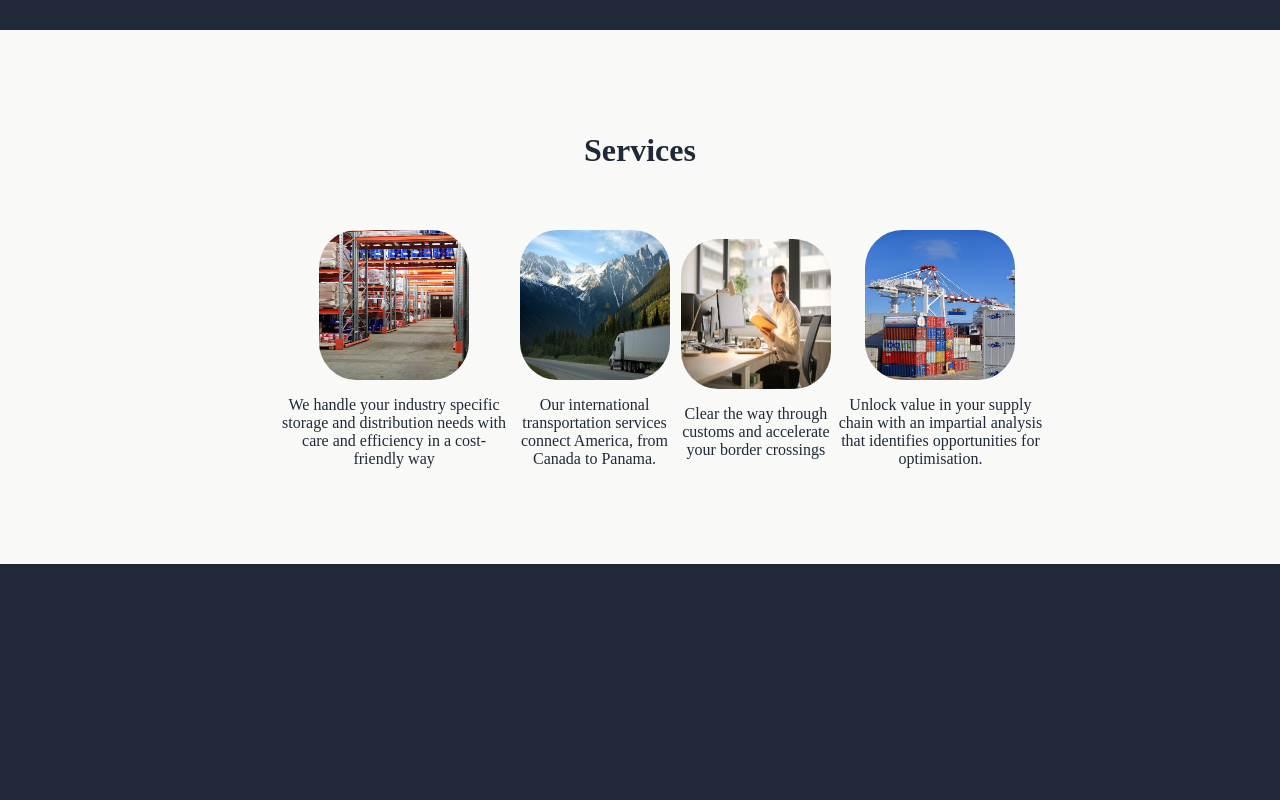
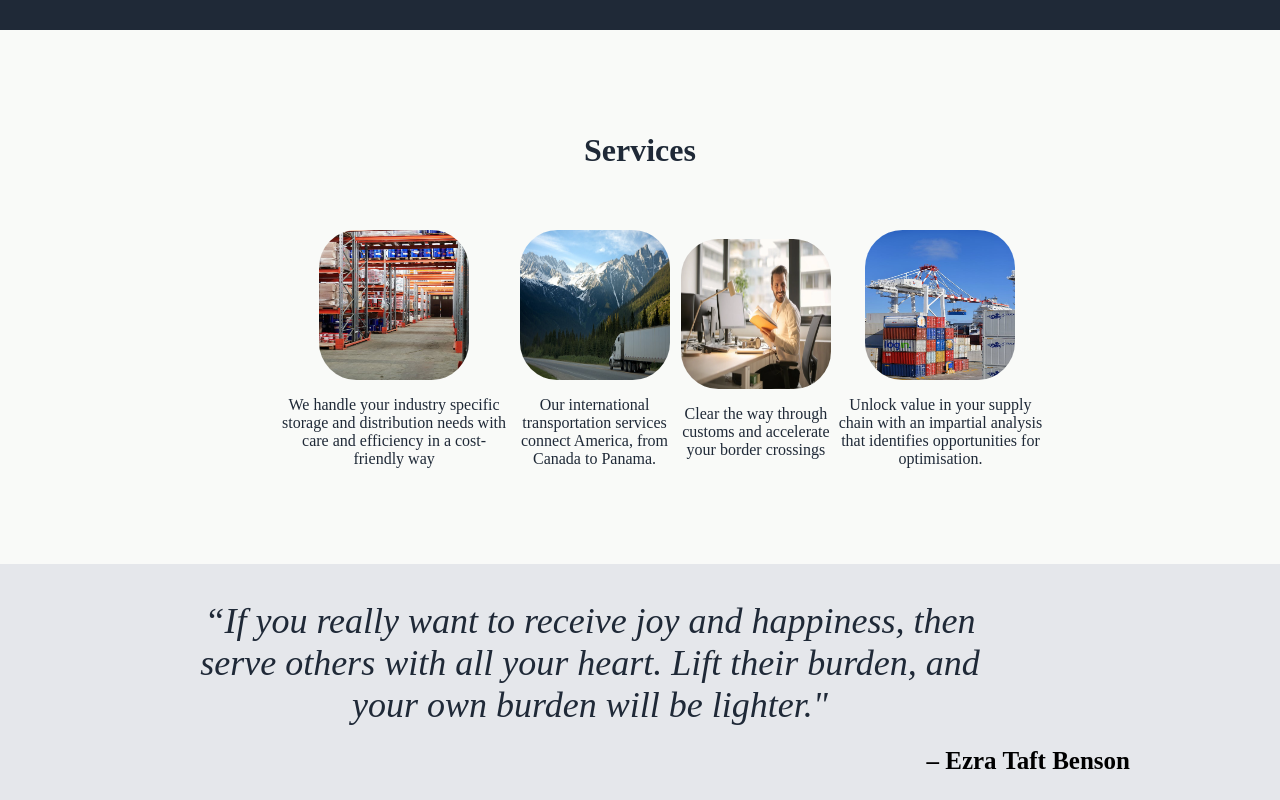
Before and after one commit to niko994/Landing-Page, a plain HTML site: page index.html in a window 1280 px wide. Shown: the part 597-1397 px from the top of the page. Before the commit the page ends 1161 px from the top, so only its background shows below. Drawn offline with Linux system fonts and the light colour scheme.

Commit message:
Add quote

```diff
--- a/index.html
+++ b/index.html
@@ -57,5 +57,13 @@
             </div>
         </div>
     </div>
+    <div class="container1">
+        <div class="quote">
+            <p>“If you really want to receive joy and happiness, then serve others with all your heart. Lift their burden, and your own burden will be lighter."</p>
+        </div>
+        <div class="author">
+            <p>– Ezra Taft Benson</p>
+        </div>
+    </div>
 </body>
 </html>
--- a/style.css
+++ b/style.css
@@ -130,8 +130,6 @@ img {
     width: 150px;
     border-radius: 25%;
     display: flex;
-    /*margin-left: 80px;
-    margin-right: 80px;*/
     margin-left:auto;
     margin-right:auto;
 
@@ -147,3 +145,31 @@ img {
     align-items: center;
     justify-content: center;
 }
+
+.container1 {
+    background-color: #e5e7eb;
+    display: flex;
+    justify-content: center;
+    align-items: center;
+    flex-direction: column;
+
+}
+
+.author {
+    display: flex;
+    align-self: flex-end;
+    margin-left: 100px;
+    margin-right: 150px;
+    margin-top: -40px;
+    font-weight: bold;
+    font-size: 25px;
+}
+
+.quote {
+    margin-left: 200px;
+    margin-right: 300px;
+    text-align: center;
+    font-style: italic;
+    font-size: 36px;
+    color: #1f2937;
+}
```
